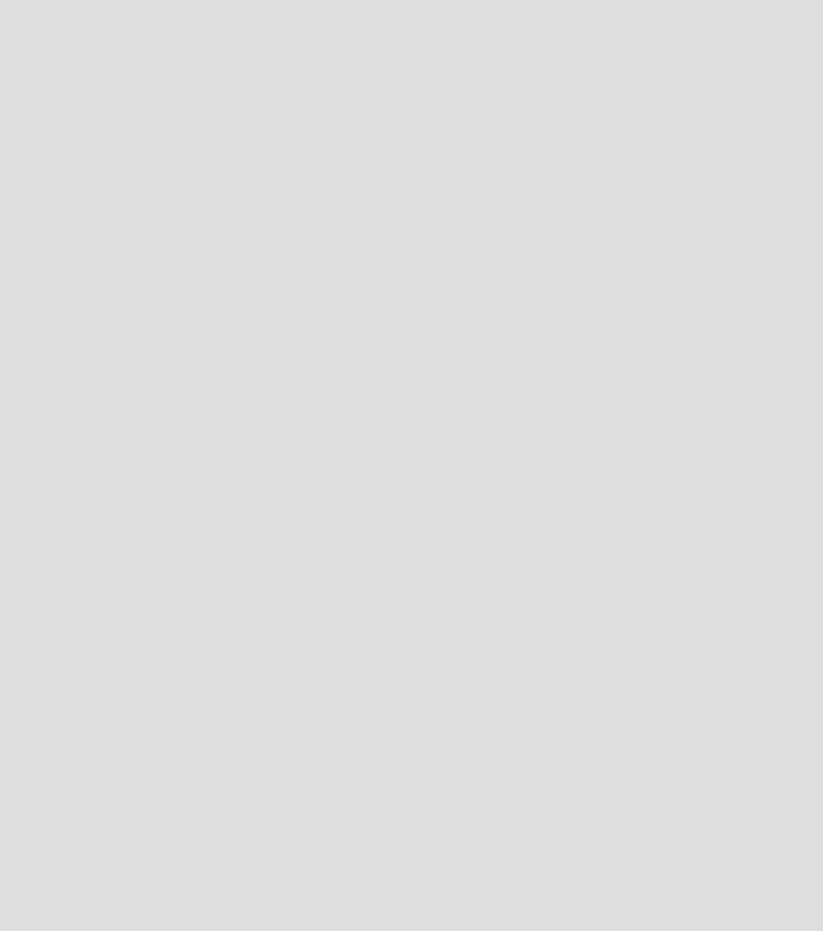
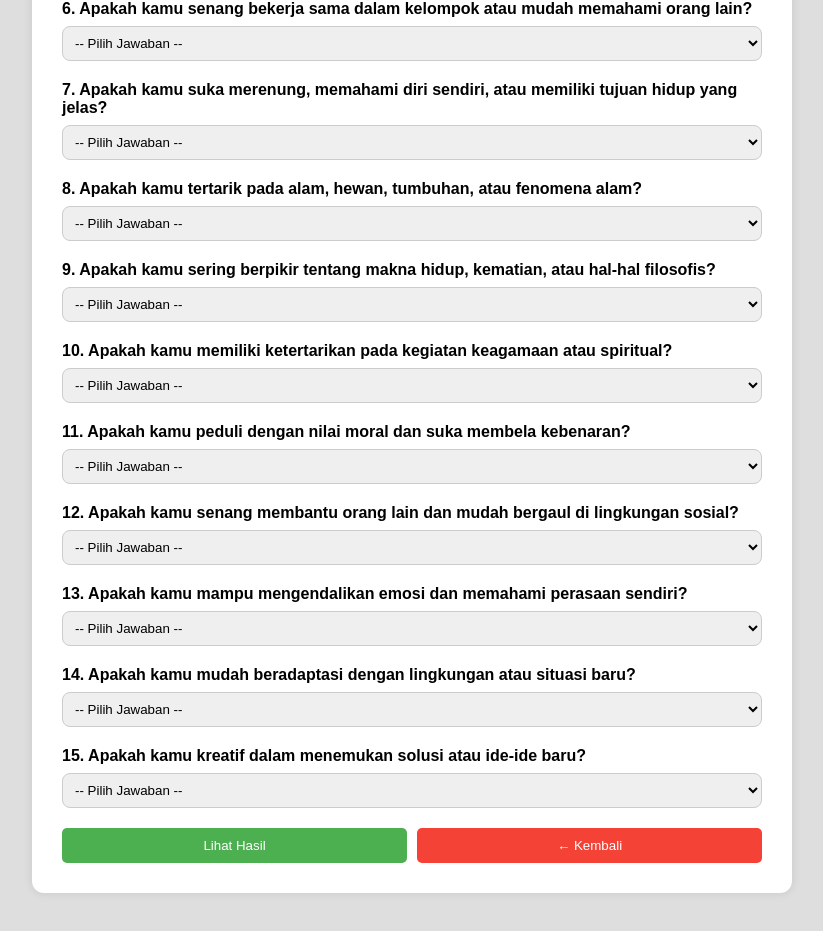
Before and after one commit to Angga1-16/reactjs-website-portofolio-main, a React (Vite) app: page /sistem-pakar in a window 1280 px wide. Shown: the part 679-1610 px from the top of the page, without its empty margins (228-1051 px from the left). Before the commit the page ends 800 px from the top, so only its background shows below. Built offline with nearby package versions, Linux system fonts and the light colour scheme.

Commit message:
update pakar

```diff
--- a/src/App.jsx
+++ b/src/App.jsx
@@ -5,6 +5,7 @@ import PageNotFound from './pages/PageNotFound'
 import Experience from './pages/Experience'
 import Tugas from './components/Tugas';
 import DetailTugas from './components/DetailTugas';
+import KecerdasanMajemuk from './components/KecerdasanMajemuk'; // import komponen baru
 import Navbar from './components/Navbar'; // pastikan sudah di-import
 import { BrowserRouter, Routes, Route } from 'react-router-dom'
 
@@ -18,6 +19,7 @@ function App() {
         <Route path='/page-not-found' element={<PageNotFound />} />
         <Route path='/experience' element={<Experience />} />
         <Route path="/tugas" element={<Tugas />} />
+        <Route path="/sistem-pakar" element={<KecerdasanMajemuk />} />
         <Route path="/detail-tugas/:id" element={<DetailTugas />} />
         <Route path='*' element={<PageNotFound />} />
       </Routes>
--- /dev/null
+++ b/src/components/KecerdasanMajemuk.jsx
@@ -0,0 +1,91 @@
+import React, { useState } from 'react';
+import { useNavigate } from 'react-router-dom';
+import '../styles/KecerdasanMajemuk.css';
+
+function KecerdasanMajemuk() {
+  const [hasil, setHasil] = useState(null);
+  const navigate = useNavigate();
+
+  const pertanyaan = [
+    "Apakah kamu suka menulis cerita, puisi, atau membuat pidato?",
+    "Apakah kamu senang memecahkan teka-teki logika atau soal matematika?",
+    "Apakah kamu suka menggambar, melukis, atau merancang sesuatu secara visual?",
+    "Apakah kamu menikmati kegiatan fisik seperti olahraga, menari, atau membuat kerajinan tangan?",
+    "Apakah kamu suka bernyanyi, memainkan alat musik, atau mendengarkan musik?",
+    "Apakah kamu senang bekerja sama dalam kelompok atau mudah memahami orang lain?",
+    "Apakah kamu suka merenung, memahami diri sendiri, atau memiliki tujuan hidup yang jelas?",
+    "Apakah kamu tertarik pada alam, hewan, tumbuhan, atau fenomena alam?",
+    "Apakah kamu sering berpikir tentang makna hidup, kematian, atau hal-hal filosofis?",
+    "Apakah kamu memiliki ketertarikan pada kegiatan keagamaan atau spiritual?",
+    "Apakah kamu peduli dengan nilai moral dan suka membela kebenaran?",
+    "Apakah kamu senang membantu orang lain dan mudah bergaul di lingkungan sosial?",
+    "Apakah kamu mampu mengendalikan emosi dan memahami perasaan sendiri?",
+    "Apakah kamu mudah beradaptasi dengan lingkungan atau situasi baru?",
+    "Apakah kamu kreatif dalam menemukan solusi atau ide-ide baru?"
+  ];
+
+  const kategori = [
+    "Linguistik", "Logika Matematika", "Visual Spasial", "Kinestetik", "Musikal",
+    "Interpersonal", "Intrapersonal", "Naturalis", "Eksistensial", "Spiritual",
+    "Moral", "Sosial", "Emosional", "Adaptif", "Kreatif"
+  ];
+
+  const handleSubmit = (e) => {
+    e.preventDefault();
+    const data = new FormData(e.target);
+
+    const skorPerKategori = {};
+
+    for (let i = 1; i <= 15; i++) {
+      const val = parseInt(data.get(`q${i}`));
+      skorPerKategori[kategori[i - 1]] = isNaN(val) ? 0 : val;
+    }
+
+    const total = Object.values(skorPerKategori).reduce((a, b) => a + b, 0);
+    const jumlahJawaban = Object.values(skorPerKategori).filter((v) => v > 0).length;
+
+    if (jumlahJawaban !== 15) {
+      alert("Semua pertanyaan harus kamu isi!");
+      return;
+    }
+
+    const kategoriDominan = Object.entries(skorPerKategori).sort((a, b) => b[1] - a[1])[0];
+
+    setHasil(`Skor kamu: ${total} dari 75. Kecerdasan dominan kamu adalah: ${kategoriDominan[0]} (${kategoriDominan[1]} poin).`);
+  };
+
+  return (
+    <div className="container">
+      <h1>Kuis Kecerdasan Majemuk</h1>
+      <p>Jawab pertanyaan berikut untuk mengetahui kecerdasan majemuk kamu!</p>
+      <form onSubmit={handleSubmit}>
+        {pertanyaan.map((q, i) => (
+          <div key={i} className="question-card">
+            <label>{i + 1}. {q}</label>
+            <select name={`q${i + 1}`} required>
+              <option value="">-- Pilih Jawaban --</option>
+              <option value="1">Tidak Sama Sekali</option>
+              <option value="2">Jarang</option>
+              <option value="3">Kadang-kadang</option>
+              <option value="4">Sering</option>
+              <option value="5">Sangat Sering</option>
+            </select>
+          </div>
+        ))}
+
+        <div className="button-group">
+          <button type="submit" className="submit-btn">Lihat Hasil</button>
+          <button type="button" onClick={() => navigate(-1)} className="back-btn">← Kembali</button>
+        </div>
+      </form>
+
+      {hasil && (
+        <div className="result-box">
+          <strong>{hasil}</strong>
+        </div>
+      )}
+    </div>
+  );
+}
+
+export default KecerdasanMajemuk;
--- a/src/components/Tugas.jsx
+++ b/src/components/Tugas.jsx
@@ -9,7 +9,9 @@ function Tugas() {
       <ul className="tugas-list">
         {listTugas.map((tugas) => (
           <li key={tugas.id}>
-            <Link to={`/detail-tugas/${tugas.id}`}>{tugas.judul}</Link>
+            <Link to={tugas.id === '3' ? '/sistem-pakar' : `/detail-tugas/${tugas.id}`}>
+  {tugas.judul}
+</Link>
           </li>
         ))}
       </ul>
--- a/src/data/DataTugas.jsx
+++ b/src/data/DataTugas.jsx
@@ -76,7 +76,7 @@ Silakan isi deskripsi Tugas 2 di sini.
   },
   {
     id: '3',
-    judul: 'Tugas 3',
+    judul: 'Sistem Pakar',
     deskripsi: `
 Silakan isi deskripsi Tugas 3 di sini.
 `
--- /dev/null
+++ b/src/styles/KecerdasanMajemuk.css
@@ -0,0 +1,81 @@
+/* src/styles/KecerdasanMajemuk.css */
+.container {
+  max-width: 700px;
+  margin: 40px auto;
+  background-color: #fff;
+  padding: 30px;
+  border-radius: 12px;
+  box-shadow: 0 0 10px rgba(0,0,0,0.1);
+  font-family: sans-serif;
+}
+
+.question-card {
+  margin-bottom: 20px;
+}
+
+label {
+  display: block;
+  margin-bottom: 8px;
+  font-weight: bold;
+}
+
+select {
+  width: 100%;
+  padding: 8px;
+  border-radius: 8px;
+  border: 1px solid #ccc;
+}
+
+.submit-btn {
+  background-color: #007bff;
+  color: white;
+  padding: 12px 20px;
+  border: none;
+  border-radius: 8px;
+  cursor: pointer;
+}
+
+.submit-btn:hover {
+  background-color: #0056b3;
+}
+
+.result-box {
+  margin-top: 30px;
+  padding: 20px;
+  background-color: #f0f8ff;
+  border-left: 6px solid #007bff;
+  border-radius: 8px;
+}
+.button-group {
+  display: flex;
+  justify-content: space-between;
+  margin-top: 20px;
+  gap: 10px;
+}
+
+.submit-btn,
+.back-btn {
+  flex: 1;
+  padding: 10px;
+  border: none;
+  border-radius: 5px;
+  cursor: pointer;
+}
+
+.submit-btn {
+  background-color: #4caf50;
+  color: white;
+}
+
+.back-btn {
+  background-color: #f44336;
+  color: white;
+}
+
+.submit-btn:hover {
+  background-color: #45a049;
+}
+
+.back-btn:hover {
+  background-color: #d32f2f;
+}
```
Also changed, not shown: src/assets/profile-picture.png.
